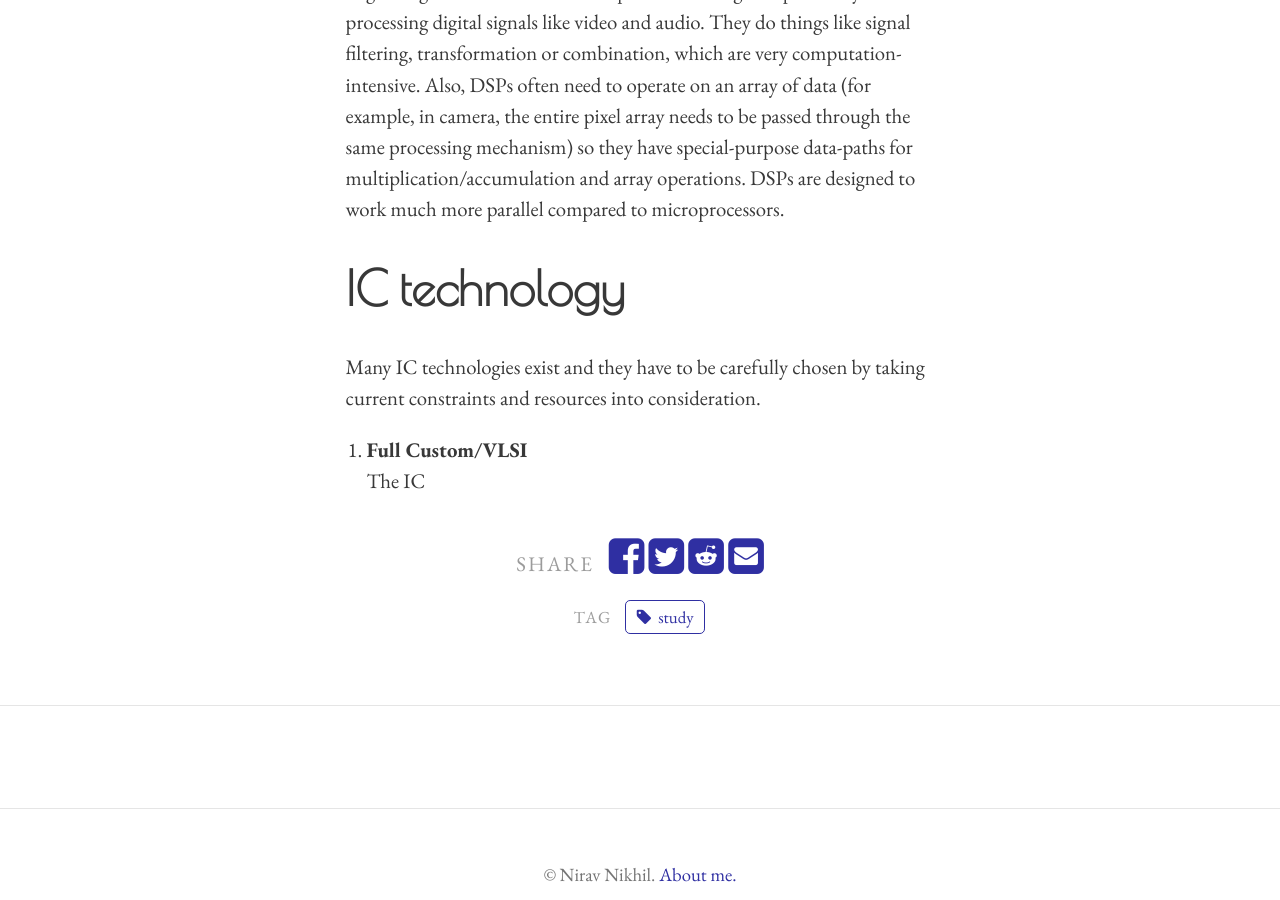
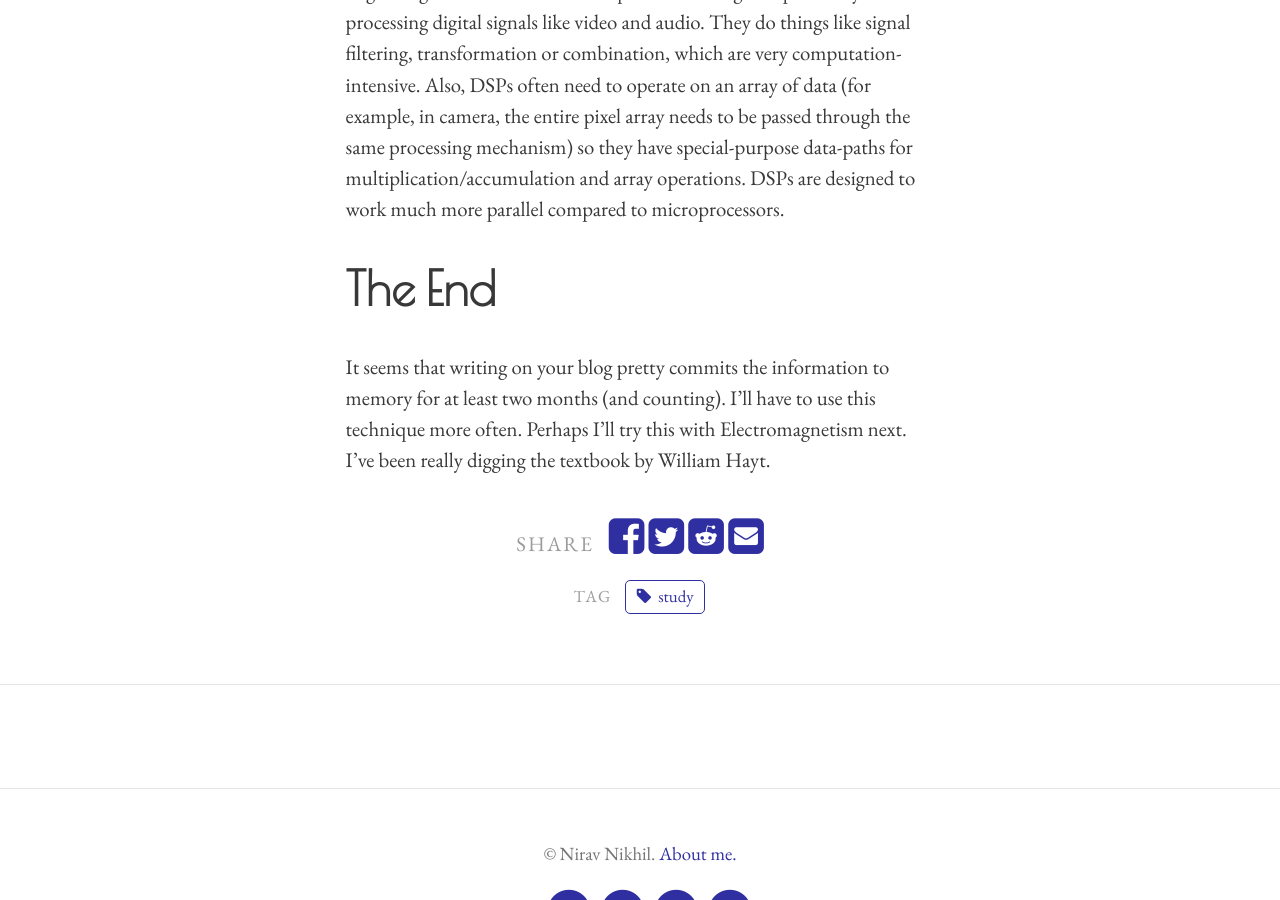
Before and after one commit to niravcodes/niravcodes.github.io, a Jekyll site: the page built from _posts/2019-08-08-studying-embedded-system-design-for-assessment.md, in a window 1280 px wide and 900 px high, scrolled down 8707 px. Built offline with Jekyll 4.4.1, drawn with Linux system fonts in a browser that asks for light colours; comment, search, counter and statistics services are not loaded.

Commit message:
Update from Forestry.io nirav Nikhil updated _posts/2019-08-08-studying-embedded-system-design-for-assessment.md

```diff
--- a/_posts/2019-08-08-studying-embedded-system-design-for-assessment.md
+++ b/_posts/2019-08-08-studying-embedded-system-design-for-assessment.md
@@ -115,9 +115,6 @@ Microcontrollers are microprocessors designed for embedded control use, meaning
 
 Digital Signal Processors are microprocessors designed specifically for processing digital signals like video and audio. They do things like signal filtering, transformation or combination, which are very computation-intensive. Also, DSPs often need to operate on an array of data (for example, in camera, the entire pixel array needs to be passed through the same processing mechanism) so they have special-purpose data-paths for multiplication/accumulation and array operations. DSPs are designed to work much more parallel compared to microprocessors.
 
-# IC technology
+# The End
 
-Many IC technologies exist and they have to be carefully chosen by taking current constraints and resources into consideration.
-
-1. **Full Custom/VLSI**
-   The IC
+It seems that writing on your blog pretty commits the information to memory for at least two months (and counting). I'll have to use this technique more often. Perhaps I'll try this with Electromagnetism next. I've been really digging the textbook by William Hayt.
```
Also changed, not shown: .forestry/front_matter/templates/post.yml.
